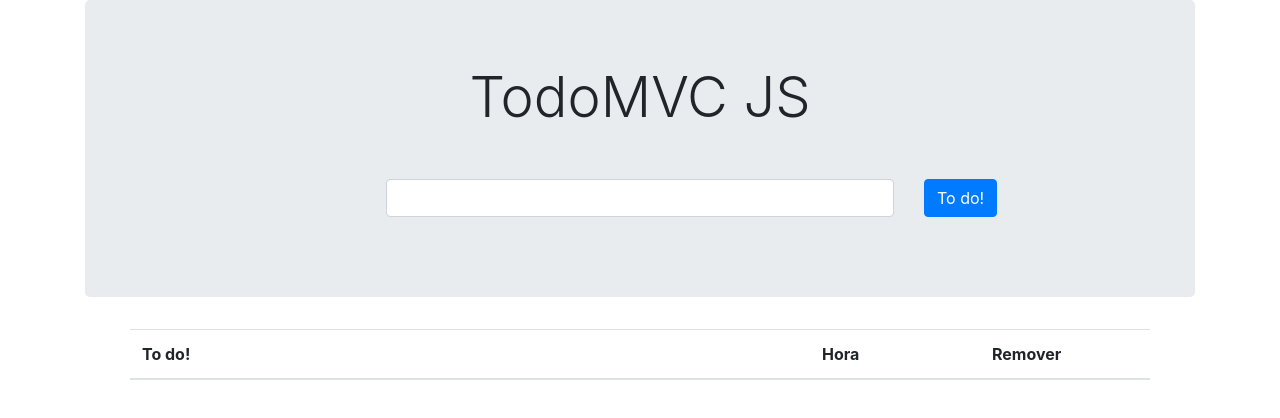
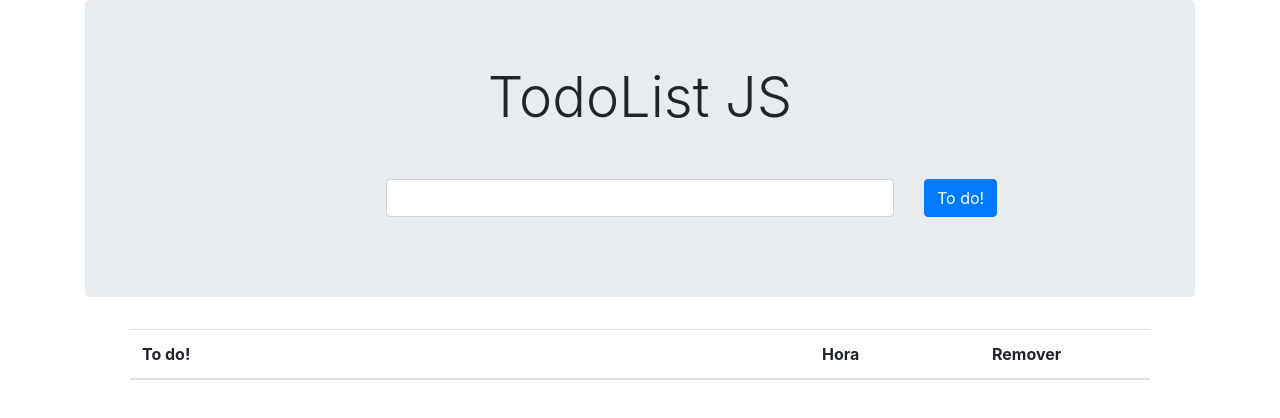
Before and after one commit to Marcoantonio9/TodoList, a plain HTML site: page index.html in a window 1280 px wide. Drawn offline with nearby package versions, Linux system fonts and the light colour scheme.

Commit message:
TodoList JS

```diff
--- a/index.html
+++ b/index.html
@@ -11,12 +11,12 @@
     <!-- Bootstrap CSS -->
     <link rel="stylesheet" href="https://stackpath.bootstrapcdn.com/bootstrap/4.1.3/css/bootstrap.min.css" integrity="sha384-MCw98/SFnGE8fJT3GXwEOngsV7Zt27NXFoaoApmYm81iuXoPkFOJwJ8ERdknLPMO" crossorigin="anonymous">
 
-    <title>TodoMVC JS</title>
+    <title>TodoList JS</title>
   </head>
   <body class="container" onload="infoCadastramento()">
 
     <section id="area-todo" class="jumbotron">
-      <h1 id="titulo-pag" class="display-4">TodoMVC JS</h1>
+      <h1 id="titulo-pag" class="display-4">TodoList JS</h1>
         <form id="formulario" class="mt-5">
             <div class="row">
                 <div class="col-md-3"></div>
```
